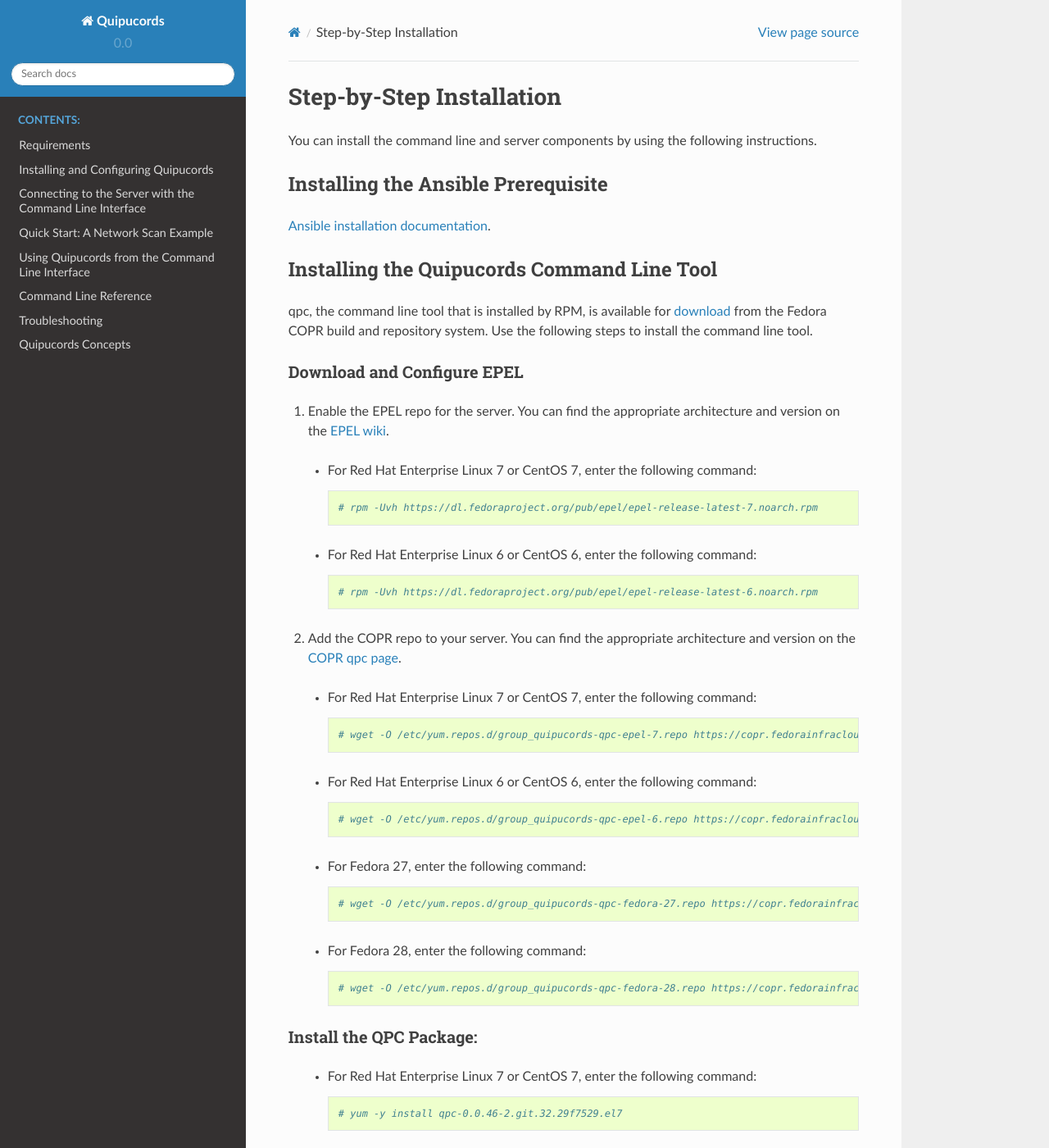
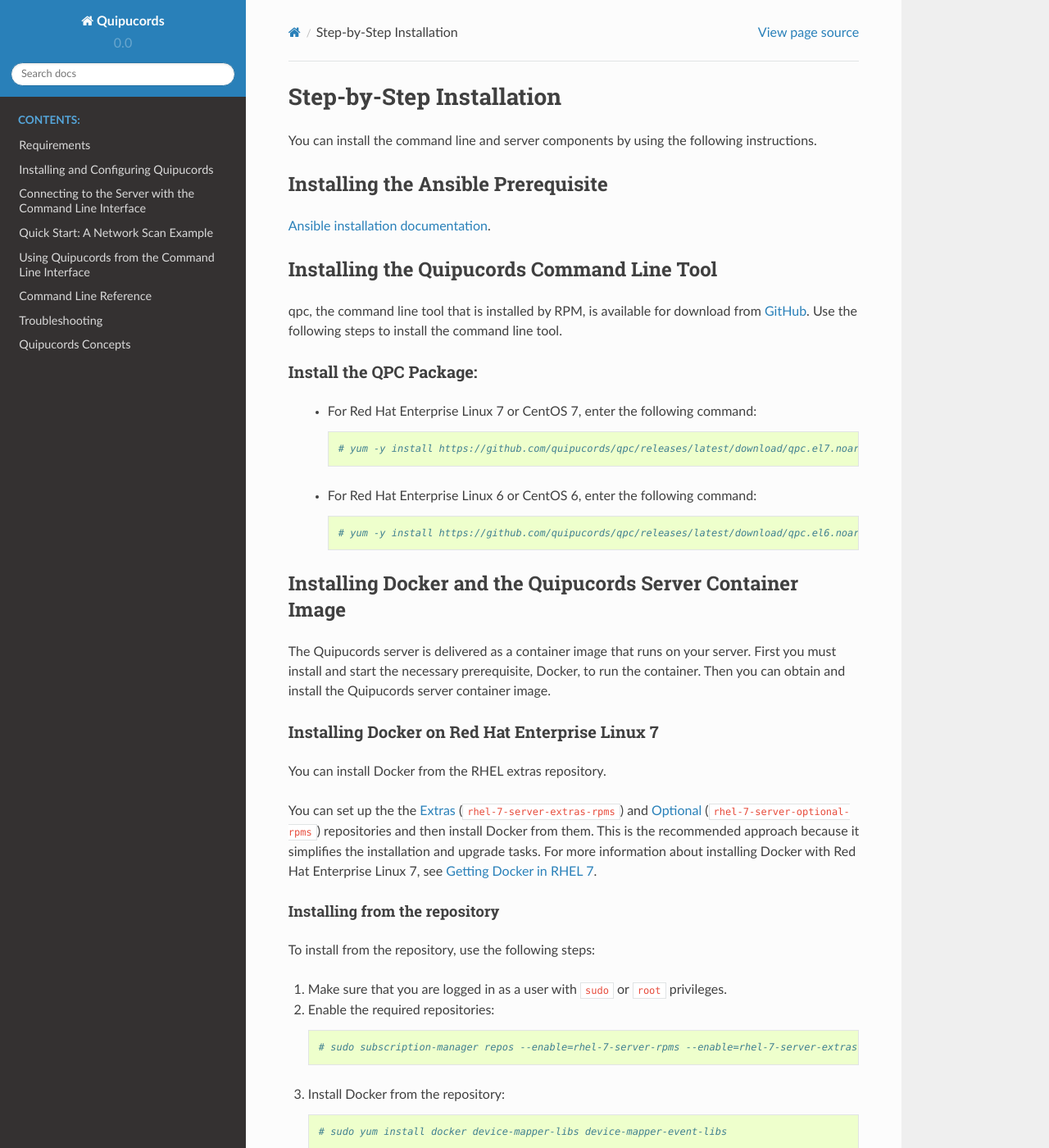
Before and after one commit to quipucords/quipudocs, a Sphinx documentation site: the page built from source/install_steps.rst, in a window 1280 px wide and 1400 px high. Shown: the whole window at 82% size. Built offline with Sphinx 7.4.7 and the Read the Docs theme 2.0.0, drawn with Linux system fonts in a browser that asks for light colours; some of the changed text lies outside the part shown.

Commit message:
Changes for version agnostic installer (0.0.46 release) (#39)
* Changes for version agnostic installer (0.0.46 release)

```diff
--- a/source/configure.rst
+++ b/source/configure.rst
@@ -60,11 +60,11 @@
 ~~~~~~~~~~~~~~~~~~~~~~~~~~~~~~
 After you make the decisions on the configuration options for the server, you can start the Quipucords server. The following commands assume that you used the default port and the recommended steps to create a home directory and subdirectories for the SSH keys, the default options for the PostgreSQL database, and the default log output during the Quipucords server configuration.
 
-If your system does not have SELinux enabled, you can start the Quipucords server with the following Docker command::
+If your system does not have SELinux enabled, you can start the Quipucords server with the following Docker command, where 1.0.0 is the installed version of Quipucords::
 
   # sudo docker run --name quipucords --link qpc-db:qpc-link -d -e "USE_SUPERVISORD=true" -e "QPC_DBMS_USER=postgres" -e "QPC_DBMS_PASSWORD=password" -e "QPC_DBMS_HOST=qpc-db" -p 9443:443 -v ~/quipucords/sshkeys:/sshkeys -v ~/quipucords/data:/var/data -v ~/quipucords/log:/var/log -i quipucords:0.0.46
 
-If your system does have SELinux enabled, you must append ``:z`` to each volume as follows::
+If your system does have SELinux enabled, you must append :z to each volume as follows, where 1.0.0 is the installed version of Quipucords::
 
   # sudo docker run --name quipucords --link qpc-db:qpc-link -d -e "USE_SUPERVISORD=true" -e "QPC_DBMS_USER=postgres" -e "QPC_DBMS_PASSWORD=password" -e "QPC_DBMS_HOST=qpc-db" -p 9443:443 -v ~/quipucords/sshkeys:/sshkeys:z -v ~/quipucords/data:/var/data:z -v ~/quipucords/log:/var/log:z -i quipucords:0.0.46
 
@@ -85,7 +85,7 @@
   - DJANGO_LOGGING_LEVEL
     - Infrastructure logging level
 
-To set these values, pass the ``docker run`` command the ``-e "NAME=VALUE`` argument.  For example to set ``QPC_SERVER_TIMEOUT`` do::
+To set these values, pass the the -e "NAME=VALUE argument for the docker run command. For example, the following command shows how to set QPC_SERVER_TIMEOUT value, where 1.0.0 is the installed version of Quipucords::
 
     # sudo docker run --name quipucords -d -e "QPC_SERVER_TIMEOUT=240" -p 9443:443 -v ~/quipucords/sshkeys:/sshkeys -v ~/quipucords/data:/var/data -v ~/quipucords/log:/var/log -i quipucords:0.0.46
 
--- a/source/install_cli.rst
+++ b/source/install_cli.rst
@@ -2,54 +2,15 @@
 
 Installing the Quipucords Command Line Tool
 ^^^^^^^^^^^^^^^^^^^^^^^^^^^^^^^^^^^^^^^^^^^
-qpc, the command line tool that is installed by RPM, is available for `download <https://copr.fedorainfracloud.org/coprs/g/quipucords/qpc/>`_ from the Fedora COPR build and repository system. Use the following steps to install the command line tool.
-
-Download and Configure EPEL
-~~~~~~~~~~~~~~~~~~~~~~~~~~~
-1. Enable the EPEL repo for the server. You can find the appropriate architecture and version on the `EPEL wiki <https://fedoraproject.org/wiki/EPEL>`_.
-
-  - For Red Hat Enterprise Linux 7 or CentOS 7, enter the following command::
-
-      # rpm -Uvh https://dl.fedoraproject.org/pub/epel/epel-release-latest-7.noarch.rpm
-
-  - For Red Hat Enterprise Linux 6 or CentOS 6, enter the following command::
-
-      # rpm -Uvh https://dl.fedoraproject.org/pub/epel/epel-release-latest-6.noarch.rpm
-
-2. Add the COPR repo to your server. You can find the appropriate architecture and version on the `COPR qpc page <https://copr.fedorainfracloud.org/coprs/g/quipucords/qpc/>`_.
-
-
-  - For Red Hat Enterprise Linux 7 or CentOS 7, enter the following command::
-
-      # wget -O /etc/yum.repos.d/group_quipucords-qpc-epel-7.repo https://copr.fedorainfracloud.org/coprs/g/quipucords/qpc/repo/epel-7/group_quipucords-qpc-epel-7.repo
-
-  - For Red Hat Enterprise Linux 6 or CentOS 6, enter the following command::
-
-      # wget -O /etc/yum.repos.d/group_quipucords-qpc-epel-6.repo https://copr.fedorainfracloud.org/coprs/g/quipucords/qpc/repo/epel-6/group_quipucords-qpc-epel-6.repo
-
-  - For Fedora 27, enter the following command::
-
-      # wget -O /etc/yum.repos.d/group_quipucords-qpc-fedora-27.repo https://copr.fedorainfracloud.org/coprs/g/quipucords/qpc/repo/fedora-27/group_quipucords-qpc-fedora-27.repo
-
-  - For Fedora 28, enter the following command::
-
-      # wget -O /etc/yum.repos.d/group_quipucords-qpc-fedora-28.repo https://copr.fedorainfracloud.org/coprs/g/quipucords/qpc/repo/fedora-28/group_quipucords-qpc-fedora-28.repo
+qpc, the command line tool that is installed by RPM, is available for download from `GitHub <https://github.com/quipucords/qpc/releases/latest/>`_. Use the following steps to install the command line tool.
 
 Install the QPC Package:
 ~~~~~~~~~~~~~~~~~~~~~~~~
 
   - For Red Hat Enterprise Linux 7 or CentOS 7, enter the following command::
 
-      # yum -y install qpc-0.0.46-2.git.32.29f7529.el7
+      # yum -y install https://github.com/quipucords/qpc/releases/latest/download/qpc.el7.noarch.rpm
 
   - For Red Hat Enterprise Linux 6 or CentOS 6, enter the following command::
 
-      # yum -y install qpc-0.0.46-2.git.32.29f7529.el6
-
-  - For Fedora 27, enter the following command::
-
-      # yum -y install qpc-0.0.46-2.git.32.29f7529.fc27
-
-  - For Fedora 28, enter the following command::
-
-      # yum -y install qpc-0.0.46-2.git.32.29f7529.fc28
+      # yum -y install https://github.com/quipucords/qpc/releases/latest/download/qpc.el6.noarch.rpm
--- a/source/install_container_image.rst
+++ b/source/install_container_image.rst
@@ -6,16 +6,15 @@
 
 1. Download the server container image by entering the following command::
 
-    # curl -k -O -sSL https://github.com/quipucords/quipucords/releases/download/0.0.46/quipucords.0.0.46.tar.gz
-
+    # curl -k -O -sSL https://github.com/quipucords/quipucords/releases/latest/download/quipucords_server_image.tar.gz
 
 2. Load the container image into the local Docker registry with the following command::
 
-    # sudo docker load -i quipucords.0.0.46.tar.gz
+    # sudo docker load -i quipucords_server_image.tar.gz
 
-The output appears similar to the following example::
+If the latest release is 1.0.0.  The output appears similar to the following example::
 
-    Loaded image: quipucords:0.0.46
+    Loaded image: quipucords:1.0.0
 
 
 3. Verify the image within the local Docker registry by entering the following command::
@@ -25,4 +24,4 @@
 The output appears similar to the following example::
 
   REPOSITORY              TAG                 IMAGE ID            CREATED             SIZE
-  quipucords              0.0.46               fdadcc4b326f        3 days ago          969MB
+  quipucords              1.0.0               fdadcc4b326f        3 days ago          969MB
--- a/source/install_server_fedora.rst
+++ /dev/null
@@ -1,54 +0,0 @@
-Installing Docker on Fedora 27 or Fedora 28
-~~~~~~~~~~~~~~~~~~~~~~~~~~~~~~~~~~~~~~~~~~~
-You can install Docker in different ways, depending on your needs:
-
-- You can set up the Docker repositories and then install from them. This choice is the recommended approach because it simplifies the installation and upgrade tasks.
-
-- You can download the RPM package, install it manually, and manage upgrades manually. This choice is useful when Docker is installed on systems with limited or no access to the internet.
-
-Installing from the repository
-++++++++++++++++++++++++++++++
-
-To install from the repository, use the following steps:
-
-1. Make sure that you are logged in as a user with ``sudo`` or ``root`` privileges.
-
-2. Install the required packages::
-
-    # sudo dnf -y install dnf-plugins-core
-
-3. Add the repository::
-
-    # sudo dnf config-manager --add-repo https://download.docker.com/linux/fedora/docker-ce.repo
-
-4. Install Docker from the repository::
-
-    # sudo dnf install docker-ce
-
-Installing from a package
-+++++++++++++++++++++++++
-
-To install from a package, use the following steps:
-
-1. Go to https://download.docker.com/linux/fedora/. For the Docker version that you want to install, download the RPM package to the intended installation system.
-
-2. Make sure that you are logged in as a user with ``sudo`` or ``root`` privileges.
-
-3. Install Docker, changing the path in the following example to the path where you downloaded the Docker package::
-
-    # sudo yum install /path/to/package.rpm
-
-Starting Docker on Fedora 27 or Fedora 28
-+++++++++++++++++++++++++++++++++++++++++
-
-After you install Docker, you must start it and verify that it is running.
-
-1. Start Docker::
-
-    # sudo systemctl start docker
-
-2. Verify that Docker is installed correctly. To do this step, run the hello-world image::
-
-    # sudo docker run hello-world
-
-After you complete the steps to install Docker for Fedora 27 or Fedora 28, continue with the Quipucords server installation steps in `Installing the Quipucords Server Container Image  <install.html#container>`_.
--- a/source/install_steps.rst
+++ b/source/install_steps.rst
@@ -15,6 +15,5 @@
 .. include:: install_server_rhel7.rst
 .. include:: install_server_centos7.rst
 .. include:: install_server_rhel6_centos6.rst
-.. include:: install_server_fedora.rst
 .. include:: install_container_image.rst
 .. include:: configure.rst
--- a/source/troubleshooting.rst
+++ b/source/troubleshooting.rst
@@ -24,11 +24,11 @@
 - DJANGO_LOGGING_LEVEL
   - Infrastructure logging
 
-If your system does not have SELinux enabled, you can start the Quipucords server with the following Docker command with increased logging::
+If your system does not have SELinux enabled, you can start the Quipucords server with the following Docker command with increased logging. In the following example, the installed version of Quipucords is 1.0.0::
 
   # sudo docker run --name quipucords -d -p 9443:443 -e QUIPUCORDS_LOGGING_LEVEL=DEBUG -e DJANGO_LOGGING_LEVEL=DEBUG -v ~/quipucords/sshkeys:/sshkeys -v ~/quipucords/data:/var/data -v ~/quipucords/log:/var/log -i quipucords:0.0.46
 
-If your system does have SELinux enabled, you must append ``:z`` to each volume as follows::
+If your system does have SELinux enabled, you must append :z to each volume as follows. In the following example, the installed version of Quipucords is 1.0.0::
 
   # sudo docker run --name quipucords -d -p 9443:443 -e QUIPUCORDS_LOGGING_LEVEL=DEBUG -e DJANGO_LOGGING_LEVEL=DEBUG -v ~/quipucords/sshkeys:/sshkeys:z -v ~/quipucords/data:/var/data:z -v ~/quipucords/log:/var/log:z -i quipucords:0.0.46
 
```
Also changed, not shown: README.rst (+21 -211 lines), source/install_scripted.rst (+5 -7 lines).
